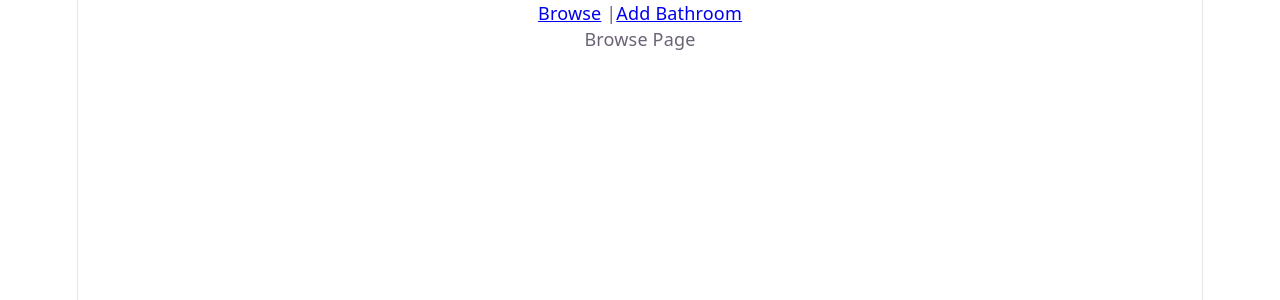
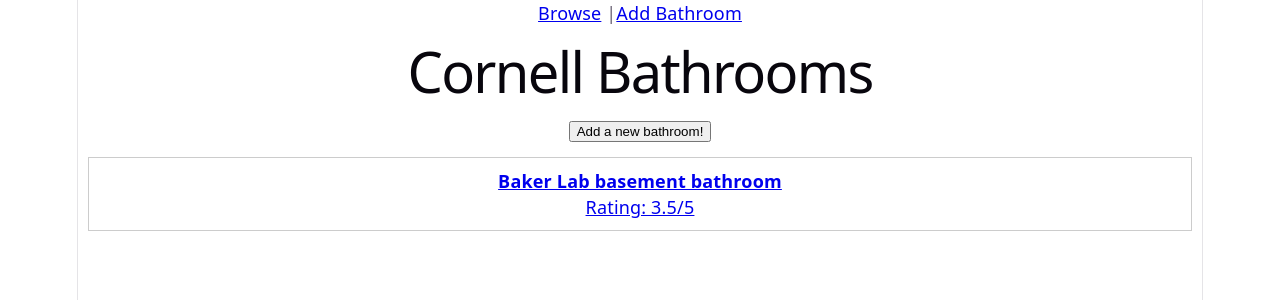
Before and after one commit to jellizz/bathroom, a React (Vite) app: page / in a window 1280 px wide. Shown: the top 300 px of the page. Built offline with nearby package versions, Linux system fonts and the light colour scheme.

Commit message:
Revised frontend pages.

```diff
--- a/src/pages/Add.tsx
+++ b/src/pages/Add.tsx
@@ -1,5 +1,18 @@
+import { Link } from 'react-router-dom'
+
 const Add = () => {
-  return <div>Add New Bathroom Profile or Review Page</div>
+    return (
+        <div>
+            <h1>Add a new bathroom or review a bathroom!</h1>
+            <div style={{display: 'flex', gap: '20px', marginTop: '15px' }}>
+                <button>Review an existing bathroom</button>
+                <button>Share a new bathroom</button>
+            </div>
+            <p style={{ marginTop: '15px'}}>
+                <Link to="/">Return to browse all bathrooms</Link>
+            </p>
+        </div>
+    )
 }
 
 export default Add
--- a/src/pages/Bathroom.tsx
+++ b/src/pages/Bathroom.tsx
@@ -1,5 +1,17 @@
+import { Link, useParams } from 'react-router-dom'
+
 const Bathroom = () => {
-  return <div>Specific Bathroom Profile Page</div>
+    const{ id } = useParams()
+
+    return (
+        <div>
+            <h1>The Baker Lab Basement Bathroom</h1>
+            <p>A single-room, gender-neutral bathroom!</p>
+            <Link to="/add">
+                <button>Add a review for this bathroom.</button>
+            </Link>
+        </div>
+    )
 }
 
 export default Bathroom
--- a/src/pages/Browse.tsx
+++ b/src/pages/Browse.tsx
@@ -1,5 +1,23 @@
+import { Link } from 'react-router-dom'
+
 const Browse = () => {
-  return <div>Browse Page</div>
+    return (
+        <div>
+            <h1>Cornell Bathrooms</h1>
+            <Link to="/add">
+                <button>Add a new bathroom!</button>
+            </Link>
+
+            <div style={{marginTop: '15px'}}>
+                <Link to="/bathroom/1">
+                    <div style={{ border: '1px solid #ccc', padding: '10px', margin: '10px' }} >
+                        <strong>Baker Lab basement bathroom</strong>
+                        <p>Rating: 3.5/5</p>
+                    </div>
+                </Link>
+            </div>
+        </div>
+    )
 }
 
 export default Browse
```
